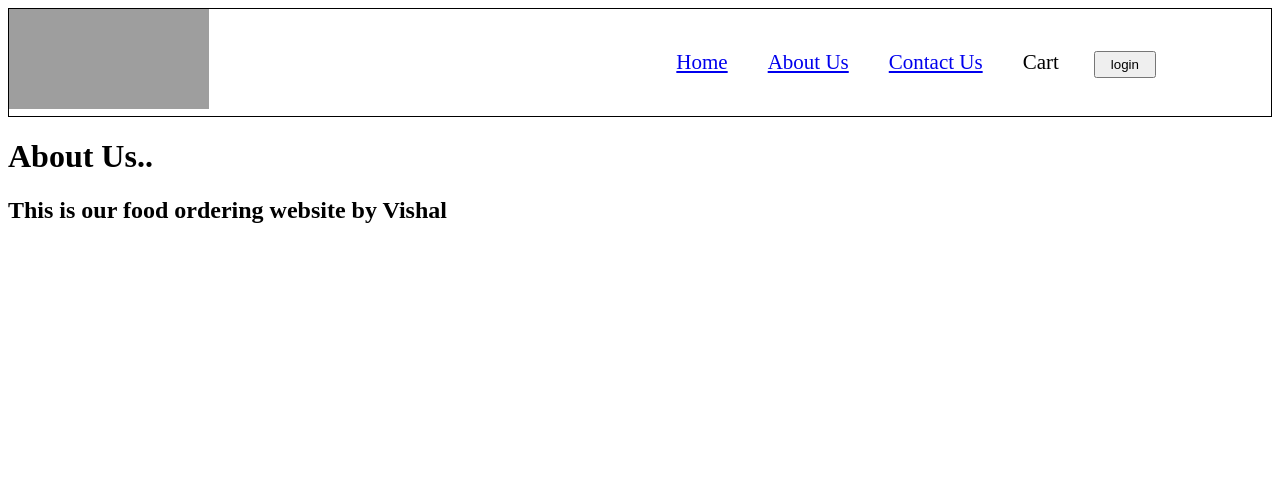
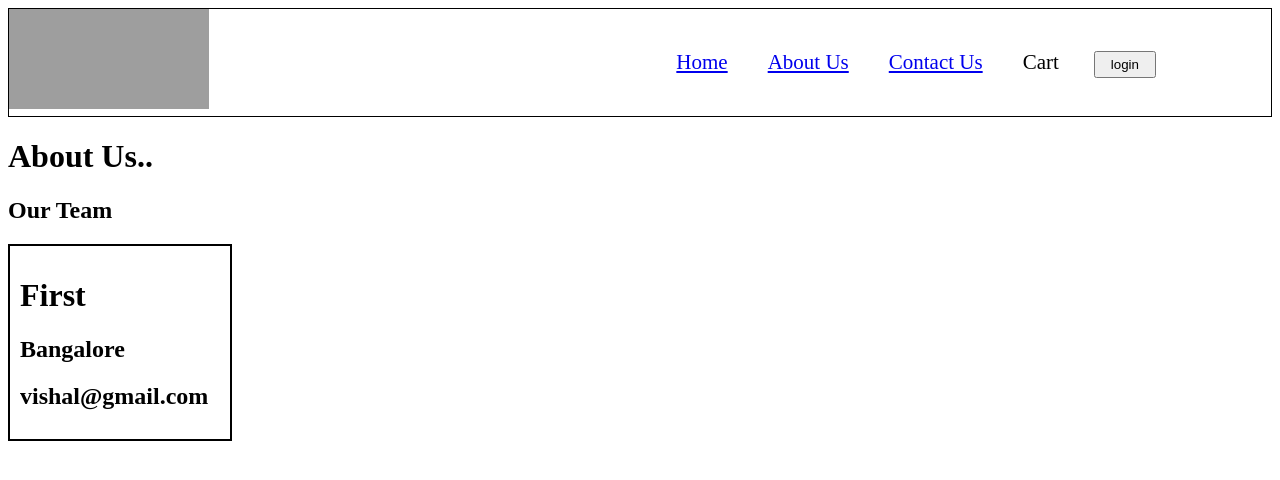
Before and after one commit to DevVishal99/namaste-react, a React (Vite) app: page /about in a window 1280 px wide. Shown: the top 480 px of the page. Built offline with nearby package versions, Linux system fonts and the light colour scheme; grey boxes are pictures that could not be loaded.

Commit message:
Class Components Episode-8

```diff
--- a/index.css
+++ b/index.css
@@ -90,3 +90,8 @@
     display: flex;
     gap: 10px;
 }
+.user-card{
+    width: 200px;
+    padding: 10px;
+    border: 2px solid black;
+}
--- a/scr/components/About.js
+++ b/scr/components/About.js
@@ -1,15 +1,43 @@
-const About = () => {
+import UserFunction from "./UserFunction";
+import UserClass from "./UserClass";
+import React from "react";
+
+class About extends React.Component{
+
+    constructor(props){
+        super(props)
+        this.state={
+
+        }
+        console.log("Parent Cunstructor")
+    }
+
+    componentDidMount(){
+
+        console.log("Parent componentDidMount")
+
+    }
+
+    render(){
+        console.log("Parent Render");
         return (
             <div className="about">
                 <h1>
                     About Us..
                 </h1>
                 <h2>
-                This is our food ordering website by Vishal
+                    Our Team
+                </h2>
+                <UserClass name ={"First"} location={"Bangalore"} contact ={"vishal@gmail.com"}/>
 
-            </h2>
+
+
             </div>
+
         )
+
+    }
 }
 
+
 export default About;
--- /dev/null
+++ b/scr/components/Para.js
@@ -0,0 +1,26 @@
+import React from "react";
+
+class Para extends React.Component{
+    constructor(props){
+        super(props)
+        console.log("Third Child Cunstructor");
+    }
+
+    componentDidMount(){
+
+        console.log("Third Child ComponentDidMount");
+    }
+
+
+    render(){
+        console.log("Third Child Render");
+        return(
+            <p>This is phara</p>
+        )
+
+
+
+    }
+
+}
+export default Para;
--- a/scr/components/RestaurantMenu.js
+++ b/scr/components/RestaurantMenu.js
@@ -20,7 +20,7 @@ const RestaurantMenu = () => {
         MENU_URL + resId
 
     );
-    console.log(resId)
+
 
     const json = await data.json();
 
@@ -37,6 +37,7 @@ const RestaurantMenu = () => {
   const cardItmes =
     resMenu.cards[2].groupedCard.cardGroupMap.REGULAR.cards[1].card.card
       .itemCards;
+    console.log(cardItmes);
 
   return (
     <div className="res-menu-card">
--- /dev/null
+++ b/scr/components/UserClass.js
@@ -0,0 +1,31 @@
+import React from "react";
+import Para from "./Para";
+
+class UserClass extends React.Component {
+  constructor(props) {
+    super(props);
+    const { name} = this.props;
+
+    console.log(name+"Child Cunstructor");
+  }
+
+  componentDidMount(){
+    const { name} = this.props;
+    console.log(name+"Child ComponentDidMount")
+  }
+
+  render() {
+    const { name, location, contact } = this.props;
+    console.log(name+"Child Render");
+    return (
+      <div className="user-card">
+
+        <h1>{name}</h1>
+        <h2>{location}</h2>
+        <h2>{contact}</h2>
+      </div>
+    );
+  }
+}
+
+export default UserClass;
--- /dev/null
+++ b/scr/components/UserFunction.js
@@ -0,0 +1,25 @@
+import { useState } from "react";
+
+const UserFunction = (props) => {
+
+    const [count, setCount] = useState(0);
+    const [count1] = useState(1)
+
+    const {name,location,contact} = props;
+
+    return (
+        <div className="user-card">
+            <h1>Count :{count}</h1>
+            <button onClick={() =>{
+                const count1 = count+1;
+                setCount(count1);
+
+            }}>Update Count</button>
+            <h1>Name:{name}</h1>
+            <h2>{location}</h2>
+            <h2>{contact}</h2>
+        </div>
+    )
+}
+
+export default UserFunction;
```
Lines whose indentation alone changed are shown as unchanged.
